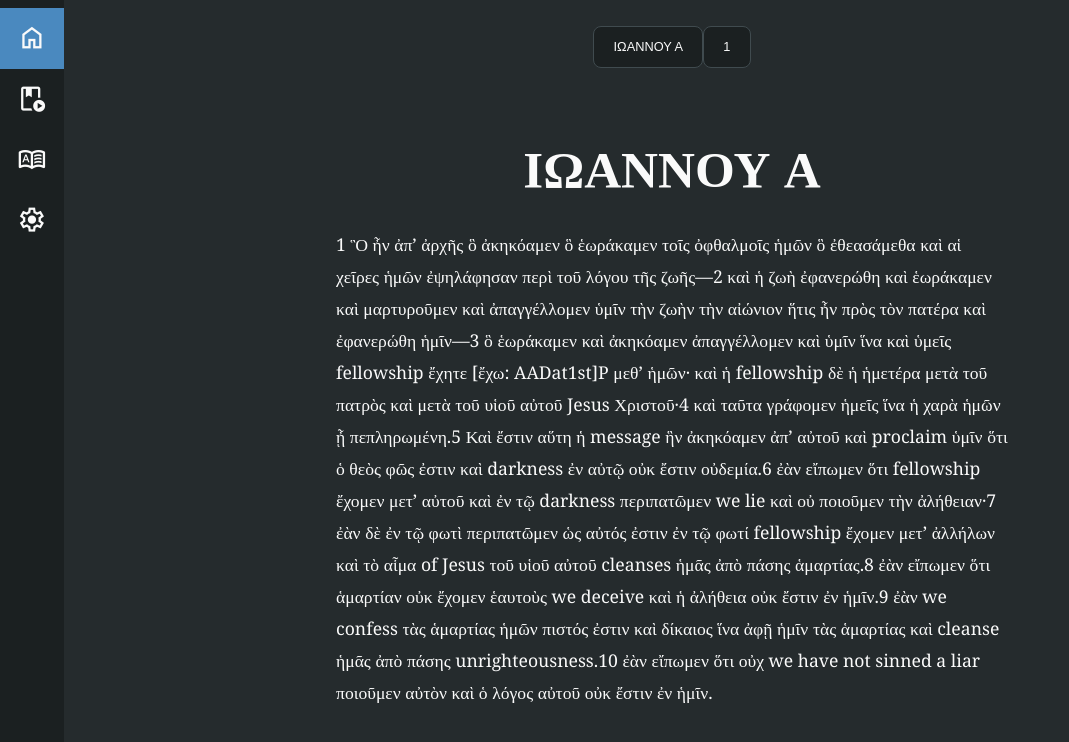
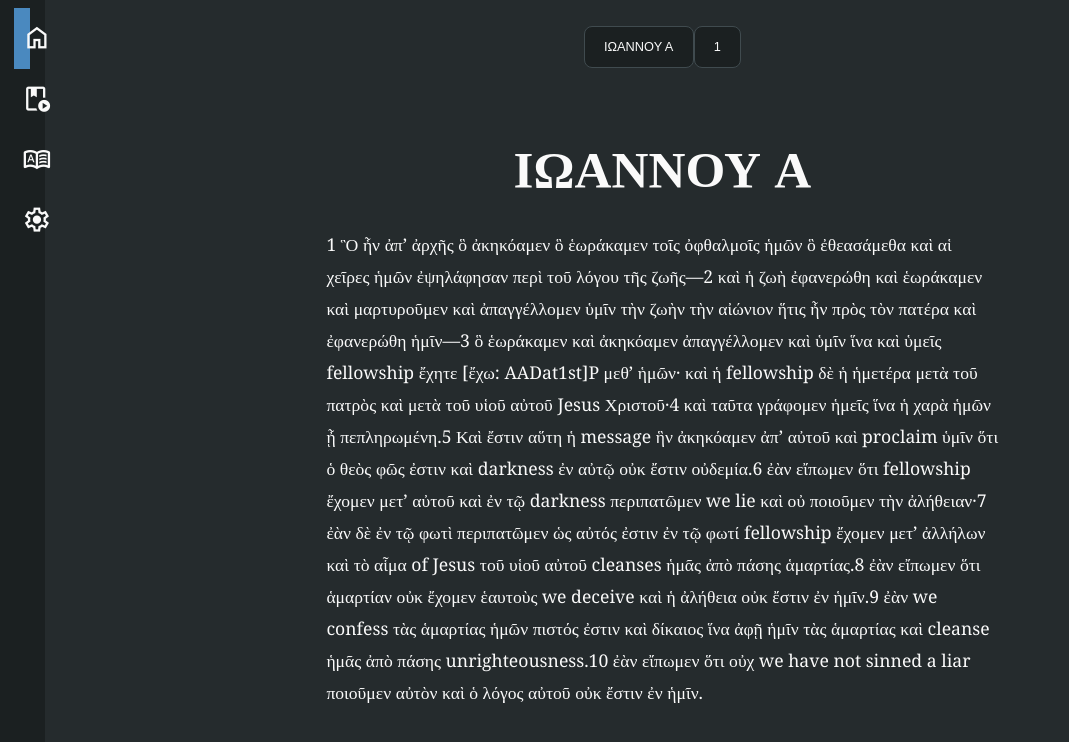
Before and after one commit to Dylan-Howard/Greek-Learning-App, a React (Create React App) app: page / in a window 1280 px wide. Shown: the top 742 px of the page, without its empty margins (0-1069 px from the left). Built offline with nearby package versions, Linux system fonts and the light colour scheme.

Commit message:
Added icons and fixed navbar styling

```diff
--- a/src/Nav/Nav.css
+++ b/src/Nav/Nav.css
@@ -2,6 +2,13 @@
   display: flex;
   justify-content: center;
   flex-direction: column-reverse;
+}
+
+.Navbar.NavDark {
+  background: #252B2D;
+}
+.Navbar.NavLight {
+  background: #FAFAFA;
 }
 
 .NavButtons {
@@ -26,14 +33,23 @@
 
 .NavButtons > .NavIcon,
 .NavButtons > .NavLogo {
-  display: block;
+  display: flex;
+  justify-content: center;
+  flex-direction: column;
   padding: 16px 8px;
-  width: 64px;
+  /* min-width: 64px; */
+  width: 20%;
 
   background: #1B2021;
   border: none;
   color: #FAFAFA;
   cursor: pointer;
+}
+.NavIcon > .NavIconTitle {
+  display: block;
+  width: 100%;
+  margin-top: 4px;
+  text-align: center;
 }
 
 .NavButtons > .NavIcon.NavActive {
@@ -73,4 +89,7 @@
     padding: 8px 0;
     width: auto;
   }
+  .NavIcon > .NavIconTitle {
+    display: none;
+  }
 }
--- a/src/Nav/Nav.tsx
+++ b/src/Nav/Nav.tsx
@@ -1,8 +1,10 @@
 import './Nav.css';
+import { useContext } from 'react';
 import SettingsMenu from './SettingsMenu';
 import { Tab } from '../Common/Tab';
 import { NavButton } from './NavButton';
 import DetailsMenu from './DetailsMenu';
+import { UserContext } from '../User/User';
 
 function Nav({
   tabs,
@@ -15,8 +17,11 @@ function Nav({
   setActiveTabIndex: Function,
   activeDeclensionId: string,
 }) {
+  const { user } = useContext(UserContext);
+  const activeTheme = user?.settings.prefersDarkMode ? 'dark' : 'light';
+
   return (
-    <nav className="Navbar">
+    <nav className={activeTheme === 'light' ? 'Navbar NavLight' : 'Navbar NavDark'}>
       <div className="NavButtons">
         {/* <div className="NavLogo">
           <img src="/static/img/icon-500x500.png." alt="Scriptura Logo" />
--- a/src/Nav/NavButton.tsx
+++ b/src/Nav/NavButton.tsx
@@ -23,6 +23,7 @@ export function NavButton(
       onClick={onShow}
     >
       <span className="material-symbols-outlined">{iconName}</span>
+      <span className="NavIconTitle">{title}</span>
     </button>
   );
 }
--- a/src/Nav/SettingsMenu.tsx
+++ b/src/Nav/SettingsMenu.tsx
@@ -83,7 +83,7 @@ function SettingsMenu(
             id: keys.indexOf(set).toString(),
             name: set,
             type: 'setting',
-            isActive: settings[set],
+            isActive: !!settings[set],
           })),
       );
     }
@@ -162,10 +162,11 @@ function SettingsMenu(
     };
     /* Guards from non-existant settings */
     const { settings } = updatedUser;
-    // const keys = Object.keys(settings);
-    if (!(settingId in settings)) { return; }
+
+    const keys = Object.keys(settings);
+    if (!keys[parseInt(settingId, 10)]) { return; }
     /* Updates the setting */
-    settings[settingId] = e.target.checked;
+    settings[keys[parseInt(settingId, 10)]] = e.target.checked;
 
     setUser(updatedUser);
   };
--- a/src/TextRenderer/TextRenderer.tsx
+++ b/src/TextRenderer/TextRenderer.tsx
@@ -47,7 +47,6 @@ function TextRenderer({ changeActiveDeclension } : { changeActiveDeclension: Fun
   };
 
   const handleUnitClick = (e: any, morphologyId: string | undefined) => {
-    console.log(morphologyId);
     changeActiveDeclension(morphologyId || 0);
   };
 
--- a/src/User/User.ts
+++ b/src/User/User.ts
@@ -23,7 +23,7 @@ type UserProgress = {
 interface UserSettings {
   alwaysShowFullDetails: boolean,
   prefersDarkMode: boolean,
-  [key: string]: any,
+  [key: string]: boolean | undefined,
 }
 
 type User = {
```
